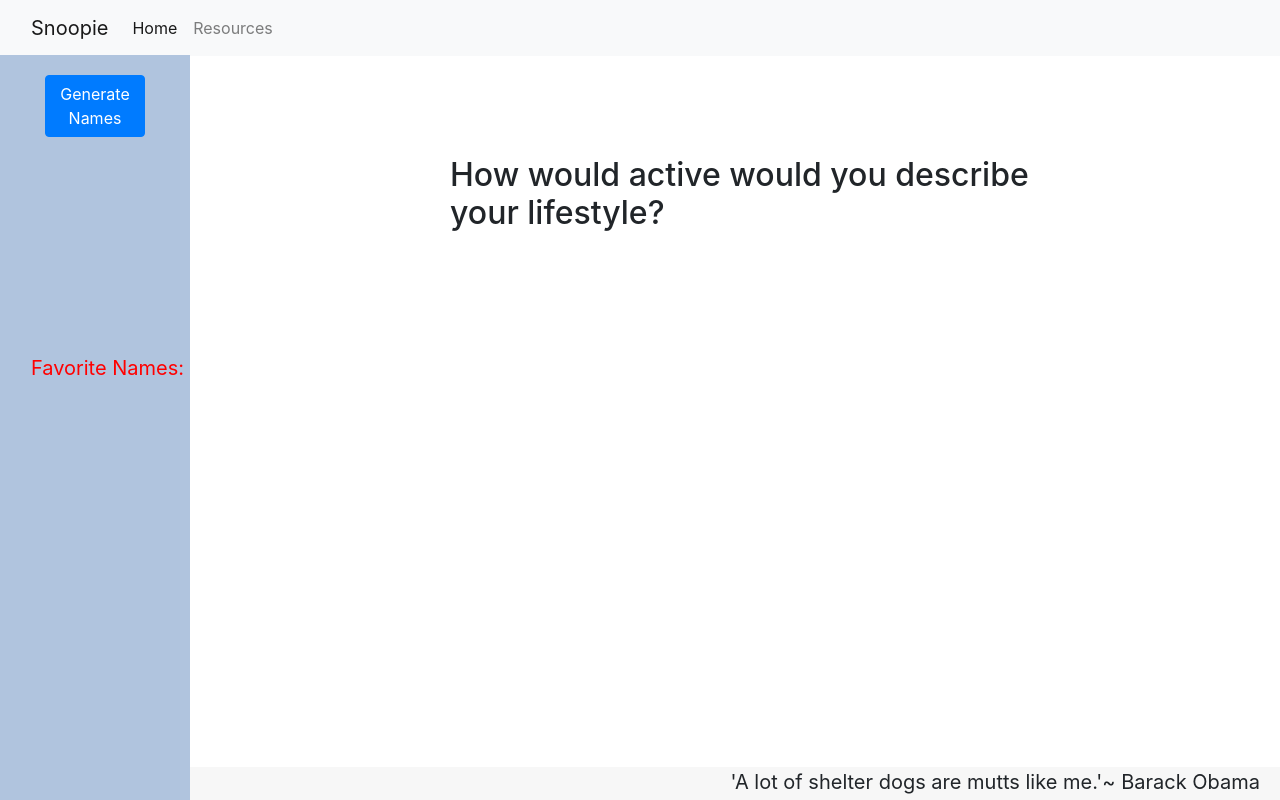
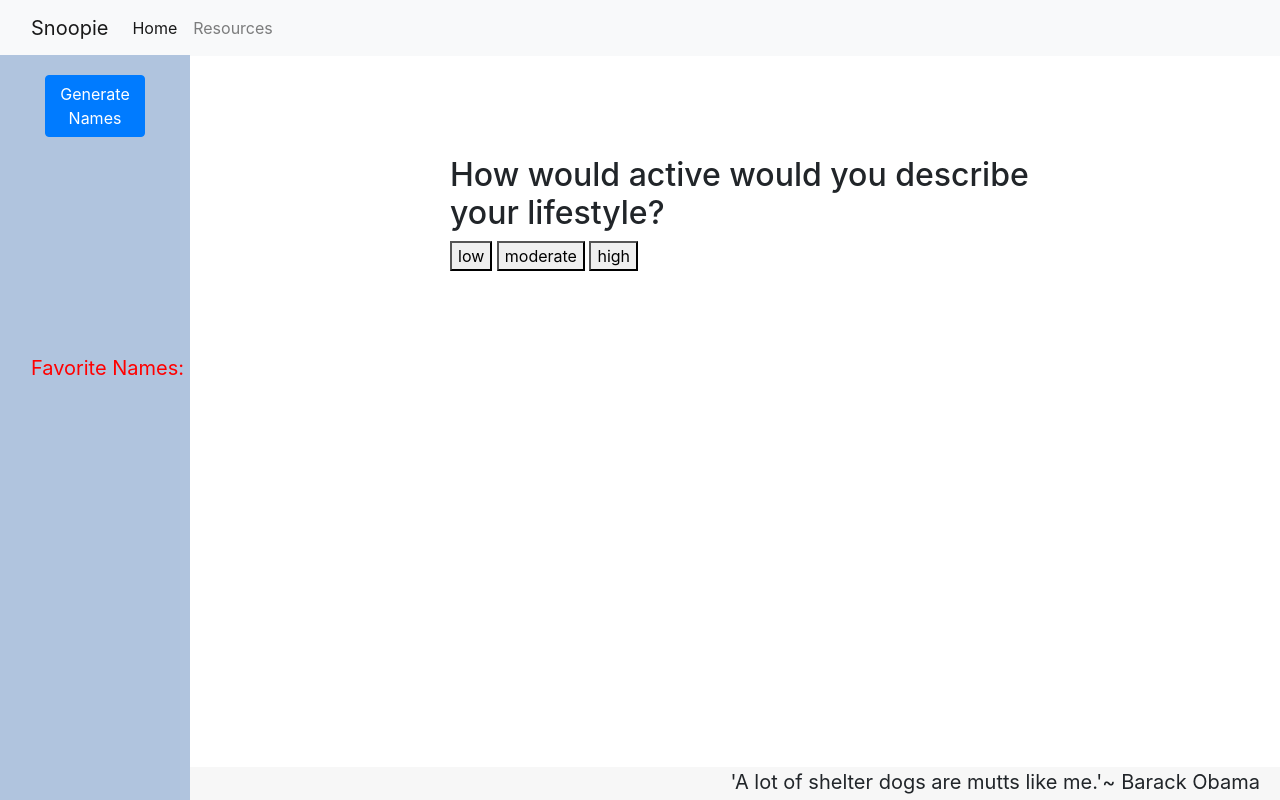
Before and after one commit to Sttorek/snoopie, a plain HTML site: page index.html in a window 1280 px wide. Both pictures are taken after a click on the button "Start Quiz". Drawn offline with nearby package versions, Linux system fonts and the light colour scheme; no server answers.

Commit message:
created the answer buttons

```diff
--- a/assets/js/script.js
+++ b/assets/js/script.js
@@ -180,10 +180,17 @@ function nameGen() {
 
 function getQuestion1() {
   questionsEl.addClass("show")
-  // questionAsked.innerHTML = "thththth";
+  // remove hidden buttons
+  $("#choice1").removeClass("hide")
+  $("#choice2").removeClass("hide")
+  $("#choice3").removeClass("hide")
+  // append questions and answers
   $("#question-title").html(questions[0].title);
-  $("#choice1").html(questions[0].choices);
+  $("#choice1").html(questions[0].choices[0]);
+  $("#choice2").html(questions[0].choices[1]);
+  $("#choice3").html(questions[0].choices[2]);
   $("#choices").addClass("answer-buttons");
+
 
 }
 
--- a/index.html
+++ b/index.html
@@ -71,7 +71,10 @@
 
         <div id="questions" class="hide">
           <h2 id="question-title"></h2>
-          <div id="choices" class="choices"></div>
+          <button id="choice1" class="choices hide"></button>
+          <button id="choice2" class="choices hide"></button>
+          <button id="choice3" class="choices hide"></button>
+          <button id="choice4" class="choices hide"></button>
         </div>
 
         <div id="end-screen" class="hide">
```
